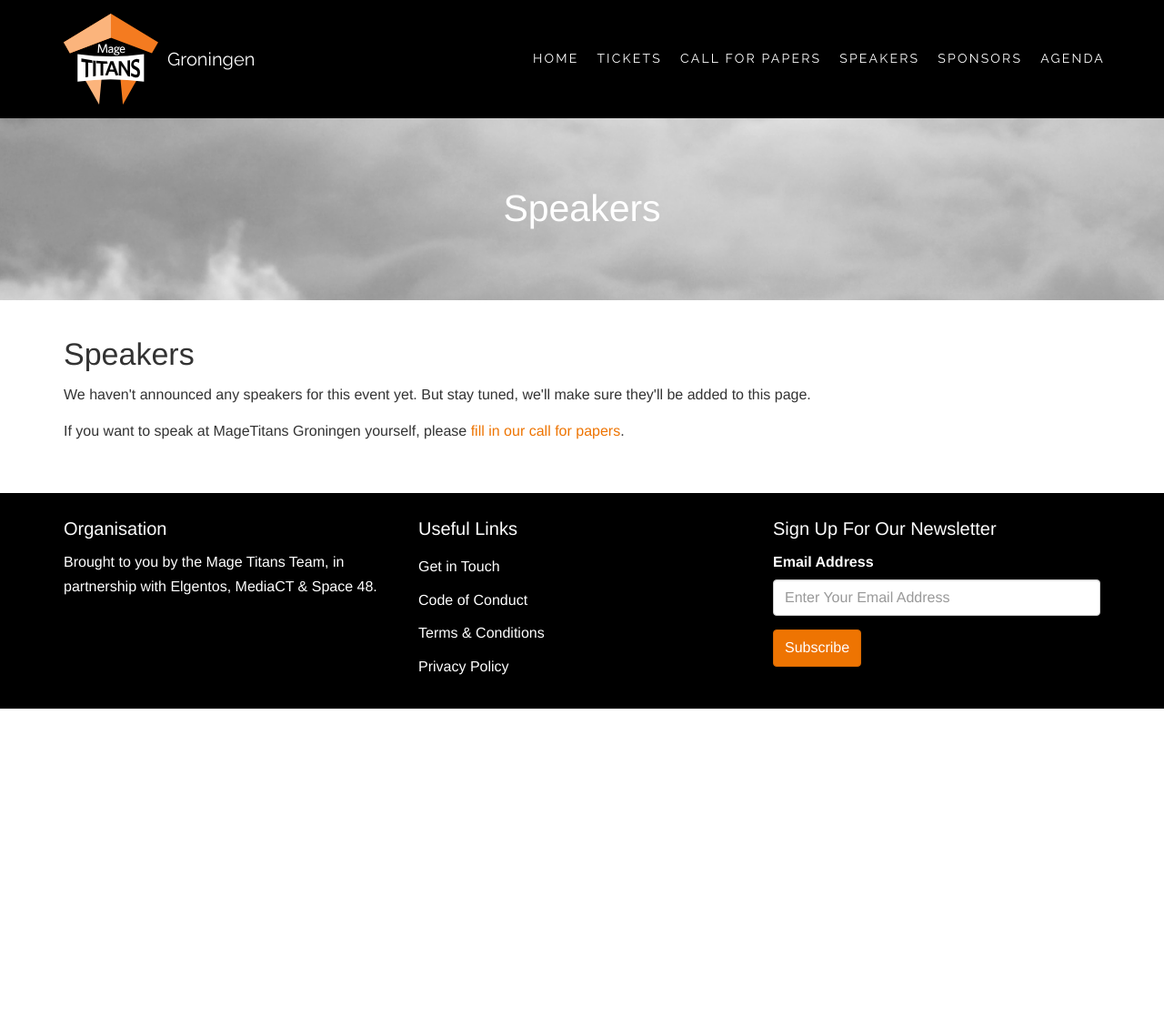
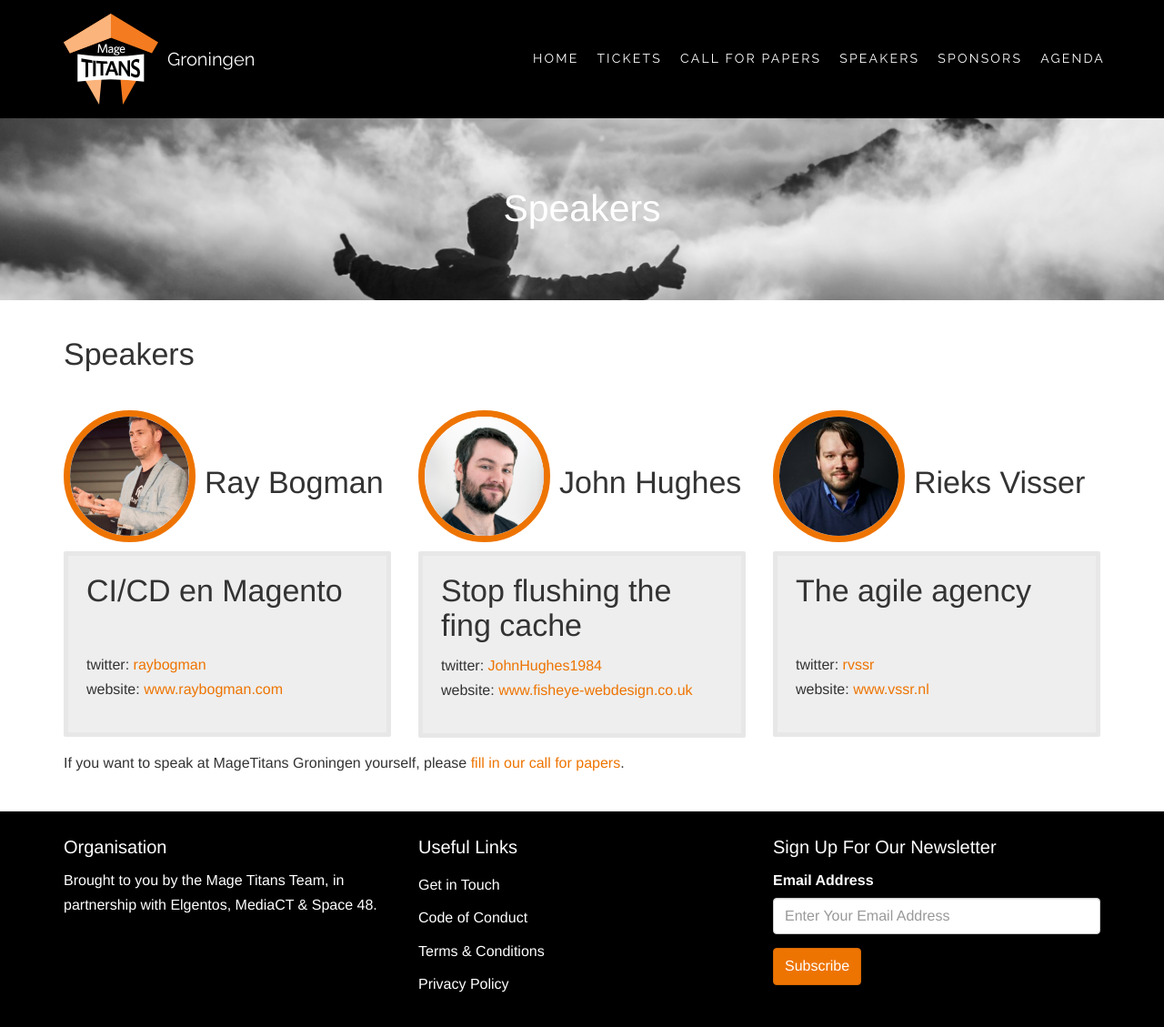
Before and after one commit to elgentos/magetitans, a Jekyll site: the page built from speakers.html, in a window 1280 px wide and 1129 px high. Shown: the whole window at 91% size. Built offline with Jekyll 4.4.1, drawn with Linux system fonts in a browser that asks for light colours; comment, search, counter and statistics services are not loaded.

Commit message:
- Added speakers & sponsors to site

```diff
--- a/_config.yml
+++ b/_config.yml
@@ -46,3 +46,7 @@ exclude:
   - Gemfile
   - Gemfile.lock
   - vendor
+
+collections:
+  speakers:
+    output: true
--- a/_sass/_app.scss
+++ b/_sass/_app.scss
@@ -2,3 +2,4 @@
 @import "variables";
 @import "bootstrap";
 @import "custom";
+@import "segments/speakers";
--- /dev/null
+++ b/_sass/segments/_speakers.scss
@@ -0,0 +1,47 @@
+.speaker {
+
+}
+
+.speaker__avatar {
+
+  margin-right: 1rem;
+
+  & a {
+    display: block;
+    border-radius: 50%;
+    border: 7px solid $brand-primary;
+    max-width: 145px;
+    overflow: hidden;
+  }
+
+}
+
+.speaker__img-name {
+  display: flex;
+  align-items: center;
+  margin-bottom: 1rem;
+}
+
+.speaker__meta {
+
+  background-color: #eee;
+  border: 5px solid #e8e7e7;
+  border-radius: 2px;
+
+  padding: 2rem;
+
+  & h2 {
+    margin-top: 0;
+    min-height: 74px;
+  }
+
+  & .socials {
+
+    & ul {
+      list-style: none;
+      padding: 0;
+    }
+
+  }
+
+}
--- /dev/null
+++ b/_speakers/2018-05-05-ray-bogman.markdown
@@ -0,0 +1,18 @@
+---
+layout:  speaker
+title:  CI/CD en Magento
+name:  Ray Bogman
+date:  2017-05-29 10:13:37 +0100
+permalink: /speakers/ray-bogman/
+img: ray-bogman.jpeg
+twitter: raybogman
+website: www.raybogman.com
+---
+
+## Ben Marks on Magento2
+
+dbljkdhfglkjdfhgldkjfhlkjdfh
+
+### Download slides
+
+Download the slides here
--- /dev/null
+++ b/_speakers/2018-05-06-john.markdown
@@ -0,0 +1,18 @@
+---
+layout:  speaker
+title:  Stop flushing the fing cache
+name:  John Hughes
+date:  2017-05-30 10:13:37 +0100
+permalink: /speakers/john-hughes/
+img: john-hughes.jpg
+twitter: JohnHughes1984
+website: www.fisheye-webdesign.co.uk
+---
+
+## anthony on Magento2
+
+dbljkdhfglkjdfhgldkjfhlkjdfh
+
+### Download slides
+
+Download the slides here
--- /dev/null
+++ b/_speakers/2018-05-07-rieks.markdown
@@ -0,0 +1,18 @@
+---
+layout:  speaker
+title:  The agile agency
+name:  Rieks Visser
+date:  2017-06-04 10:13:37 +0100
+permalink: /speakers/rieks-visser/
+img: rieks-visser.jpg
+twitter: rvssr
+website: www.vssr.nl
+---
+
+## anthony on Magento2
+
+dbljkdhfglkjdfhgldkjfhlkjdfh
+
+### Download slides
+
+Download the slides here
--- a/speakers.html
+++ b/speakers.html
@@ -15,10 +15,49 @@ permalink: /speakers/
     <div class="row">
         <div class="col-md-12">
             <h2>Speakers</h2>
-            <p>
-                We haven't announced any speakers for this event yet. But stay tuned, we'll make sure they'll be added to
-                this page.
-            </p>
+        </div>
+    </div>
+
+    <div class="row">
+
+        {% for speaker in site.speakers %}
+            <div class="col-md-4">
+
+                <div class="speaker">
+
+                    <div class="speaker__img-name">
+                        <div class="speaker__avatar">
+                            <a href="{{ speaker.url }}" title="{{ speaker.name }}">
+                                <img src="/assets/images/speakers/{{ speaker.img }}" alt="{{ speaker.name }}" />
+                            </a>
+                        </div>
+                        <div class="speaker__name">
+                            <h2>
+                                {{ speaker.name }}
+                            </h2>
+                        </div>
+                    </div>
+
+                    <div class="speaker__meta">
+
+                        <h2>
+                            {{ speaker.title }}
+                        </h2>
+
+                        <div class="socials">
+                            <ul>
+                                <li>twitter: <a href="https://www.twitter.com/{{ speaker.twitter }}" title="{{ speaker.name }} on Twitter" target="_blank">{{ speaker.twitter }}</a></li>
+                                <li>website: <a href="{{ speaker.url }}" title="{{ speaker.name }} on the web" target="_blank">{{ speaker.website }}</a></li>
+                            </ul>
+                        </div>
+                    </div>
+                </div>
+            </div>
+
+        {% endfor %}
+
+    </div>
+
             <p>
                 If you want to speak at MageTitans Groningen yourself, please <a href="https://www.papercall.io/cfps/1061/submissions/new" target="_blank">fill in our call for papers</a>.
             </p>
```
Also changed, not shown: _layouts/speaker.html (added, +20 -0 lines), sponsors.html (+63 -6 lines), assets/images/speakers/john-hughes.jpg (added), assets/images/speakers/ray-bogman.jpeg (added), assets/images/speakers/rieks-visser.jpg (added).
